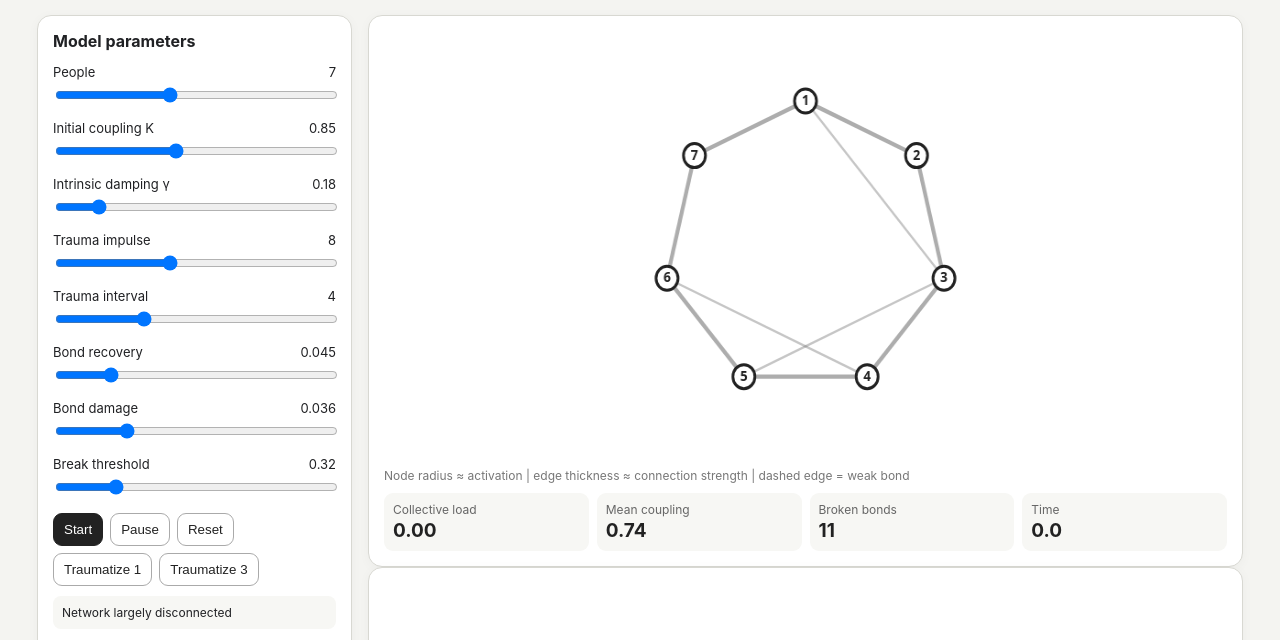
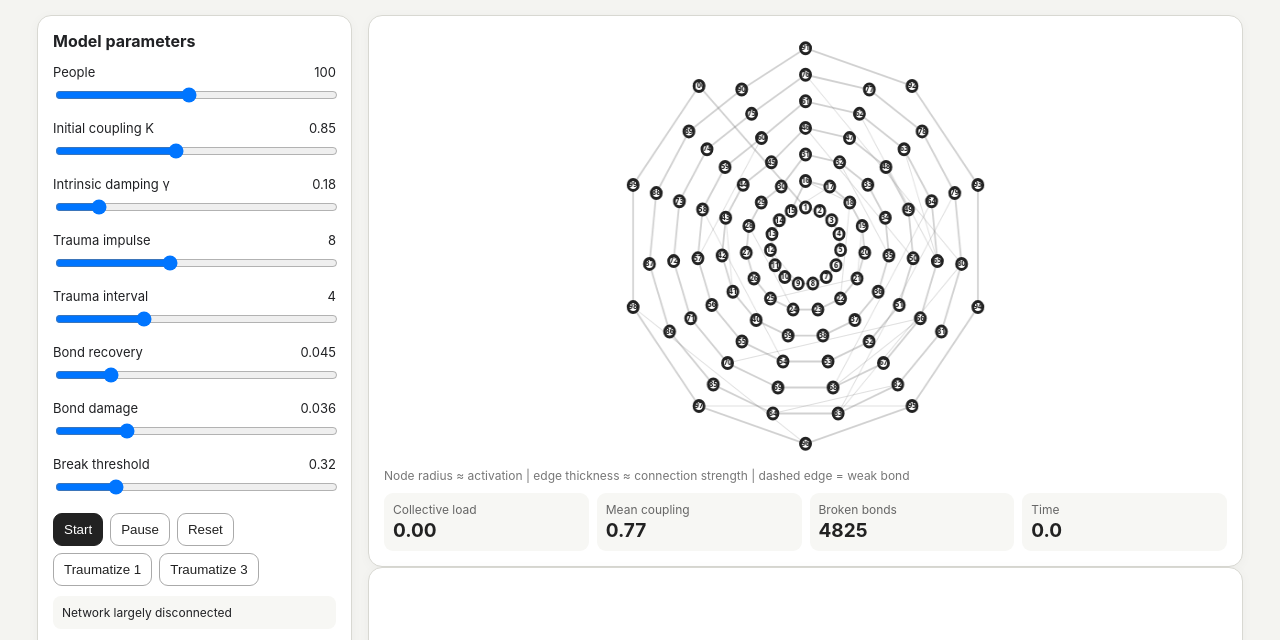
Before and after one commit to ivcap/trauma, a plain HTML site: page index.html in a window 1280 px wide. Shown: the part 86-726 px from the top of the page. Drawn offline with Linux system fonts and the light colour scheme.

Commit message:
Update range input for 'People' parameter

```diff
--- a/index.html
+++ b/index.html
@@ -33,7 +33,7 @@ canvas{display:block;width:100%;background:#fff;border-radius:10px}.network{heig
 <aside class="card">
 <h3>Model parameters</h3>
 
-<div class="control"><label>People <span id="nV"></span></label><input id="n" type="range" min="5" max="10" step="1" value="7"></div>
+<div class="control"><label>People <span id="nV"></span></label><input id="n" type="range" min="10" max="200" step="1" value="100"></div>
 <div class="control"><label>Initial coupling K <span id="kV"></span></label><input id="k" type="range" min="0" max="2" step=".01" value=".85"></div>
 <div class="control"><label>Intrinsic damping γ <span id="gV"></span></label><input id="gamma" type="range" min=".02" max="1.2" step=".01" value=".18"></div>
 <div class="control"><label>Trauma impulse <span id="aV"></span></label><input id="amp" type="range" min="0" max="20" step=".1" value="8"></div>
@@ -82,9 +82,30 @@ function reset(){
  running=false;N=+$("n").value;x=Array(N).fill(0);v=Array(N).fill(0);
  K=Array.from({length:N},()=>Array(N).fill(0));
  const k=+$("k").value;
- for(let i=0;i<N;i++){let j=(i+1)%N;K[i][j]=K[j][i]=k}
- for(let i=0;i<N;i++){let j=(i+2)%N;if(i<j&&Math.random()<.55)K[i][j]=K[j][i]=k*.55}
- pos=Array.from({length:N},(_,i)=>{let a=-Math.PI/2+i*2*Math.PI/N;return{x:nc.width/2+155*Math.cos(a),y:nc.height/2+145*Math.sin(a)}});
+ // Connected sparse network: ring backbone + local shortcuts.
+ for(let i=0;i<N;i++){
+   let j=(i+1)%N;
+   K[i][j]=K[j][i]=k;
+ }
+ const shortcutProb = Math.min(0.10, 8/N);
+ for(let i=0;i<N;i++){
+   for(let d=2;d<=4;d++){
+     let j=(i+d)%N;
+     if(i<j && Math.random()<shortcutProb) K[i][j]=K[j][i]=k*.55;
+   }
+ }
+ pos=Array.from({length:N},(_,i)=>{
+   const cx=nc.width/2, cy=nc.height/2;
+   const perRing=Math.max(12, Math.ceil(Math.sqrt(N*2)));
+   const ring=Math.floor(i/perRing), count=Math.min(perRing,N-ring*perRing);
+   const radius=55+ring*38;
+   const a=-Math.PI/2+(i%perRing)*2*Math.PI/count;
+   return {x:cx+radius*Math.cos(a),y:cy+radius*Math.sin(a)};
+ });
+ // Scale all rings to fit the canvas.
+ const maxR=55+(Math.ceil(N/Math.max(12,Math.ceil(Math.sqrt(N*2))))-1)*38;
+ const scale=Math.min(1,(Math.min(nc.width,nc.height)*.46)/maxR);
+ pos=pos.map(p=>({x:nc.width/2+(p.x-nc.width/2)*scale,y:nc.height/2+(p.y-nc.height/2)*scale}));
  t=0;nextTrauma=+$("interval").value;history=[];draw();
 }
 function impulse(list){let a=+$("amp").value;list.forEach(i=>{if(i<N)v[i]+=a})}
@@ -110,13 +131,13 @@ function step(dt){
 function draw(){
  ctx.clearRect(0,0,nc.width,nc.height);
  for(let i=0;i<N;i++)for(let j=i+1;j<N;j++){let k=K[i][j];if(k<=0)continue;let p=pos[i],q=pos[j];
-   ctx.beginPath();ctx.moveTo(p.x,p.y);ctx.lineTo(q.x,q.y);ctx.lineWidth=Math.max(1,Math.min(8,k*5));
-   ctx.globalAlpha=Math.min(.9,.18+k*.5);ctx.setLineDash(k<+$("k").value*.35?[7,6]:[]);ctx.strokeStyle="#777";ctx.stroke();
+   ctx.beginPath();ctx.moveTo(p.x,p.y);ctx.lineTo(q.x,q.y);ctx.lineWidth=Math.max(.35,Math.min(N>80?2.5:8,k*(N>80?2.2:5)));
+   ctx.globalAlpha=Math.min(N>80?.38:.9,.10+k*(N>80?.28:.5));ctx.setLineDash(k<+$("k").value*.35?[7,6]:[]);ctx.strokeStyle="#777";ctx.stroke();
  }
  ctx.setLineDash([]);ctx.globalAlpha=1;
- for(let i=0;i<N;i++){let p=pos[i],r=12+Math.min(28,Math.abs(x[i])*8);
+ for(let i=0;i<N;i++){let p=pos[i], base=N>80?5.5:N>40?7:10, r=base+Math.min(N>80?7:18,Math.abs(x[i])*(N>80?2.5:6));
    ctx.beginPath();ctx.arc(p.x,p.y,r,0,Math.PI*2);ctx.fillStyle="#fff";ctx.fill();ctx.lineWidth=3;ctx.strokeStyle="#222";ctx.stroke();
-   ctx.fillStyle="#222";ctx.font="bold 14px system-ui";ctx.textAlign="center";ctx.textBaseline="middle";ctx.fillText(i+1,p.x,p.y);
+   ctx.fillStyle="#222";ctx.font=(N>80?"bold 8px":"bold 14px")+" system-ui";ctx.textAlign="center";ctx.textBaseline="middle";ctx.fillText(i+1,p.x,p.y);
  }
  let load=x.reduce((s,z)=>s+z*z,0)/N,sum=0,cnt=0,broken=0;
  for(let i=0;i<N;i++)for(let j=i+1;j<N;j++){if(K[i][j]>0){sum+=K[i][j];cnt++}else broken++}
```
